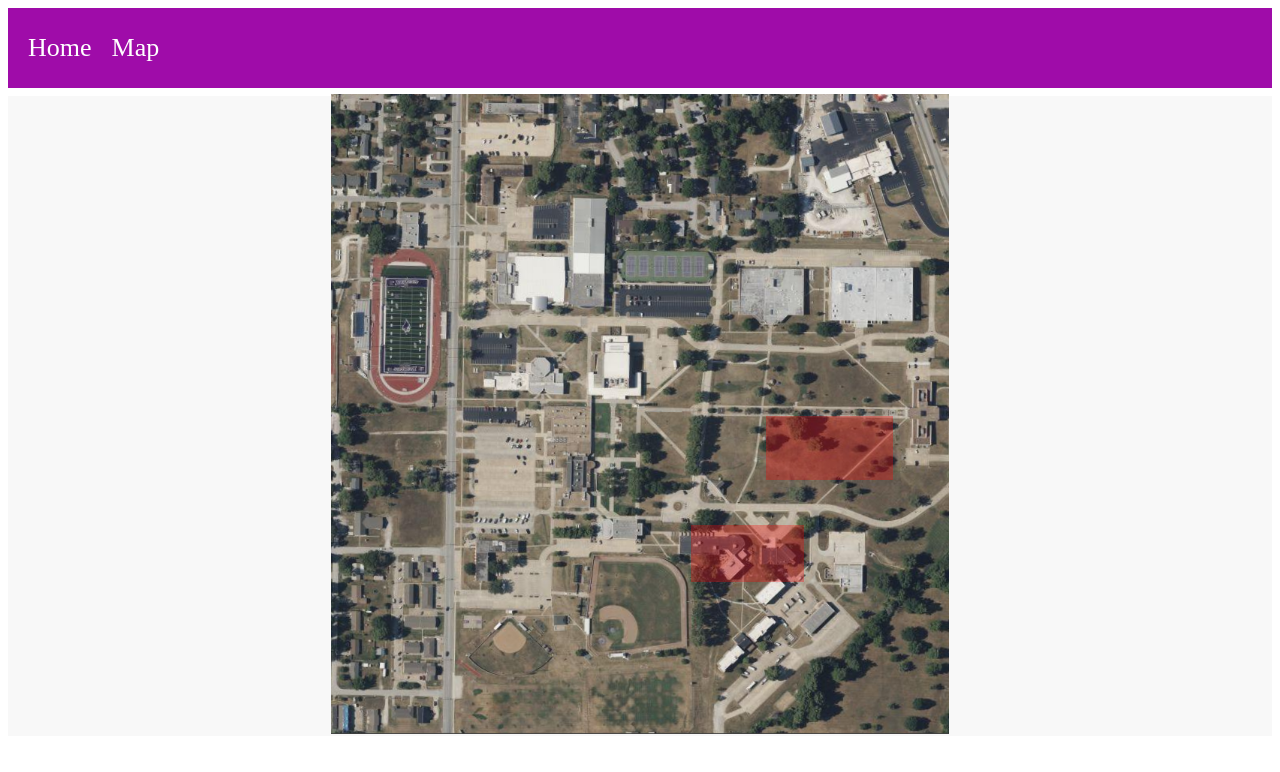
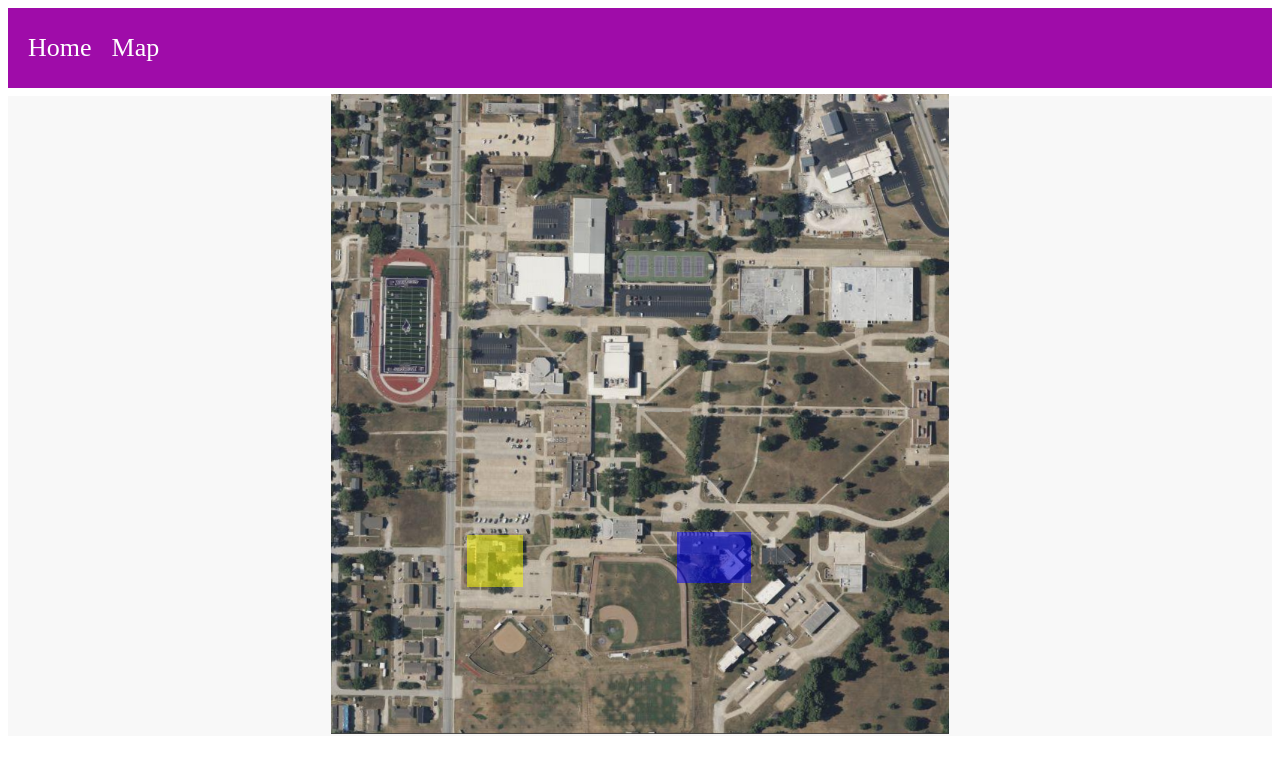
Before and after one commit to JacobMinder/CCSCHackathon2025, a React (Create React App) app in the folder sbumap/: page /map in a window 1280 px wide. Shown: the top 772 px of the page. Built offline with nearby package versions, Linux system fonts and the light colour scheme.

Commit message:
map now zoomable

```diff
--- a/sbumap/src/data.json
+++ b/sbumap/src/data.json
@@ -1,10 +1,11 @@
 [
   {
     "buildingName": "Taylor",
-    "top": "67%",
-    "left": "54%",
-    "height": "9%",
-    "width": "9%",
+    "buildingType": "Academic",
+    "top": "68%",
+    "left": "56%",
+    "height": "8%",
+    "width": "12%",
     "image": "./buildingImages/taylor.png",
     "groupDays": [
       {
@@ -48,11 +49,12 @@
     ]
   },
   {
-    "buildingName": "AnotherBuilding",
-    "top": "50%",
-    "left": "60%",
-    "height": "10%",
-    "width": "10%",
+    "buildingName": "Landen Hall",
+    "buildingType": "Dormitory",
+    "top": "68.5%",
+    "left": "22%",
+    "height": "8%",
+    "width": "9%",
     "image": "./buildingImages/taylor.png",
     "groupDays": [
       {
--- a/sbumap/src/screens/Map.css
+++ b/sbumap/src/screens/Map.css
@@ -9,8 +9,34 @@
   margin-top: 1vh; /* Add margin to push the container below the header */
 }
 
+.image-container {
+  position: relative; /* Make the image container the relative container */
+  transition: all 0.3s ease-in-out;
+}
+
+.image-container.zoomed {
+  width: "100%";
+  margin-top: 143vh; /* Push the zoomed image down by 10vh */
+  display: flex;
+  justify-content: center;
+  align-items: center;
+}
+
 .zoomable-image {
   max-width: 100%;
   height: 80vh;
   cursor: zoom-in;
+  object-fit: contain; /* Ensure the image fits within the container */
 }
+
+.image-container.zoomed .zoomable-image {
+  width: 100vw;
+  height: auto; /* Maintain aspect ratio */
+  cursor: zoom-out;
+  object-fit: contain; /* Ensure the image fits within the container */
+}
+
+.building {
+  position: absolute; /* Position buildings absolutely within the image */
+  background-color: rgba(255, 0, 0, 0.3);
+}
--- a/sbumap/src/screens/Map.js
+++ b/sbumap/src/screens/Map.js
@@ -1,34 +1,56 @@
-import React from 'react';
-import Zoom from 'react-medium-image-zoom';
-import 'react-medium-image-zoom/dist/styles.css';
+import React, { useState } from 'react';
 import './Map.css';
 import campus from './thumbnail_image.png';
 import Building from './Building';
 import buildingData from '../data.json'; // Import the JSON data
 
 const Map = () => {
+  const [isZoomed, setIsZoomed] = useState(false);
+
+  const getBackgroundColor = (buildingType) => {
+    switch (buildingType) {
+      case 'Academic':
+        return 'rgba(0, 0, 255, 0.5)'; // Blue for Academic
+      case 'Dormitory':
+        return 'rgba(255, 255, 0, 0.5)'; // Yellow for Dormitory
+      case 'Administrative':
+        return 'rgba(255, 0, 0, 0.5)'; // Red for Administrative
+      case 'Recreational':
+        return 'rgba(255, 0, 255, 0.5)'; // Magenta for Recreational
+      default:
+        return 'rgba(0, 255, 255, 0.5)'; // Cyan for others
+    }
+  };
+
+  const handleZoom = () => {
+    setIsZoomed(!isZoomed);
+  };
+
   return (
     <div className="container">
-      <Zoom>
+      <div className={`image-container ${isZoomed ? 'zoomed' : ''}`}>
         <img
           src={campus}
           alt="Map"
           className="zoomable-image"
+          onClick={handleZoom}
         />
-      </Zoom>
         {buildingData.map((building, index) => (
           <Building
             key={index}
             route={`/map/${building.buildingName.toLowerCase()}`}
             style={{
-            top: building.top, // Use the top position from JSON
-            left: building.left, // Use the left position from JSON
+              top: building.top,
+              left: building.left,
               width: building.width,
               height: building.height,
-            backgroundColor: 'rgba(255, 0, 0, 0.3)',
+              position: 'absolute', /* Position buildings absolutely within the image */
+              backgroundColor: getBackgroundColor(building.buildingType),
             }}
+            className="building"
           />
         ))}
+      </div>
     </div>
   );
 };
```
Lines whose indentation alone changed are shown as unchanged.
